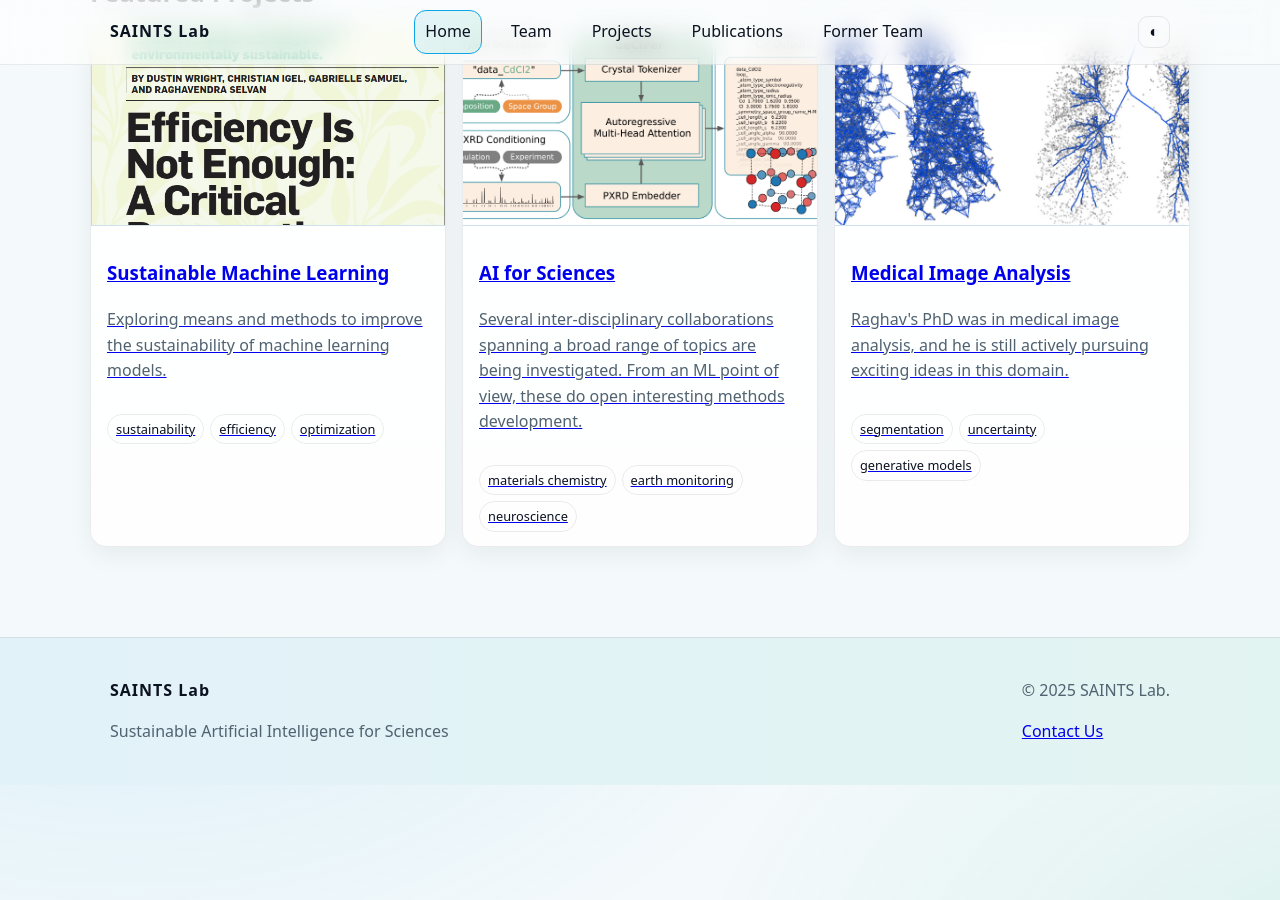
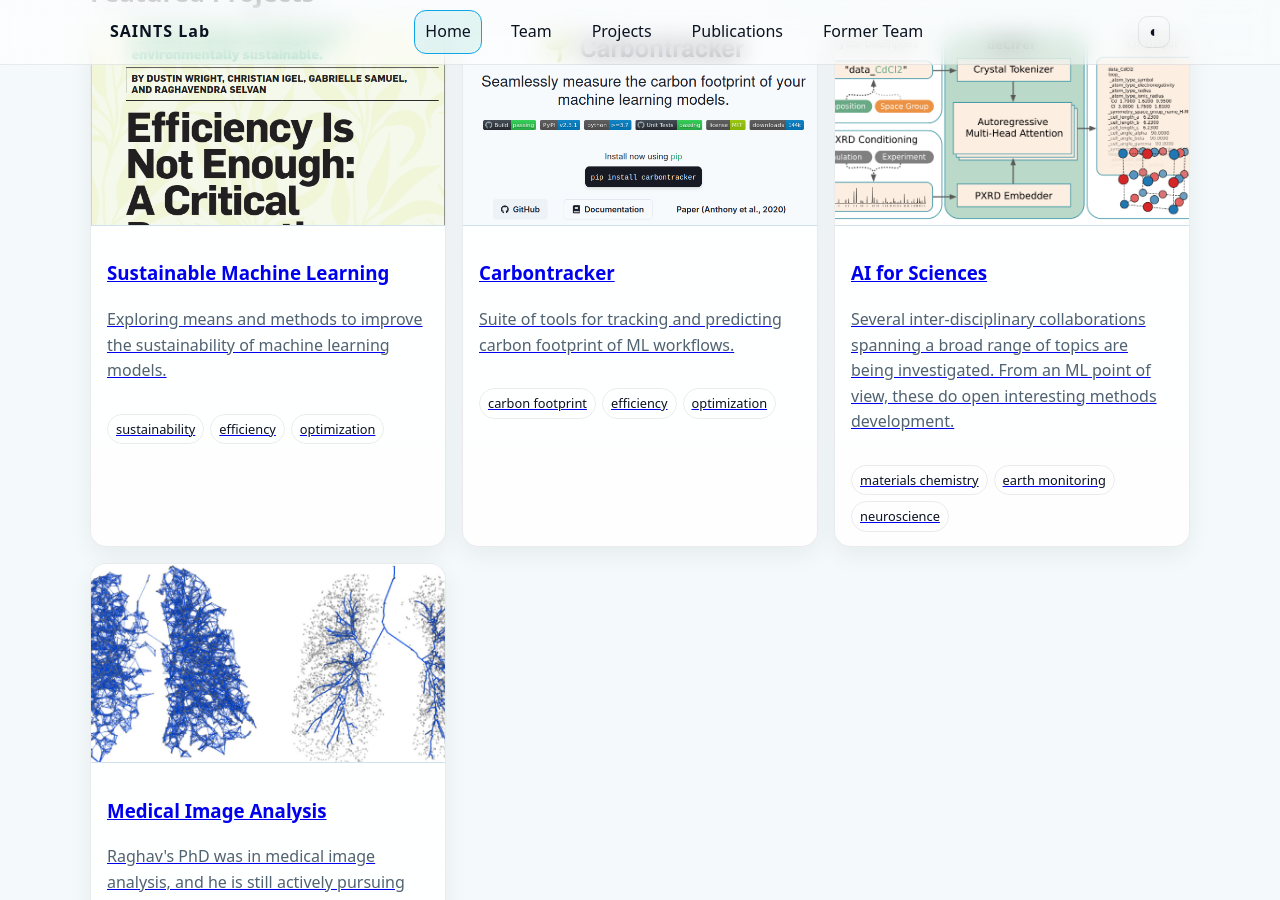
Before and after one commit to saintslab/saintslab.github.io, a Jekyll site: the page built from index.html, in a window 1280 px wide and 900 px high, scrolled down 1529 px. Built offline with Jekyll 4.4.1, drawn with Linux system fonts in a browser that asks for light colours; before the commit the page ends 2314 px from its top, so only the background shows below that.

Commit message:
Update carbontracker

```diff
--- a/_data/projects.yml
+++ b/_data/projects.yml
@@ -3,6 +3,13 @@
   link: https://raghavian.github.io/projects/#sustainability-of-ai
   tags: [sustainability, efficiency, optimization]
   thumb: /assets/img/projects/sustainability.png
+
+- title: Carbontracker
+  summary: Suite of tools for tracking and predicting carbon footprint of ML workflows.
+  link: https://carbontracker.info/
+  tags: [carbon footprint, efficiency, optimization, ]
+  thumb: /assets/img/projects/carbontracker.png
+
 
 - title: AI for Sciences
   summary: Several inter-disciplinary collaborations spanning a broad range of topics are being investigated. From an ML point of view, these do open interesting methods development.
```
Also changed, not shown: assets/img/projects/carbontracker.png (added).
